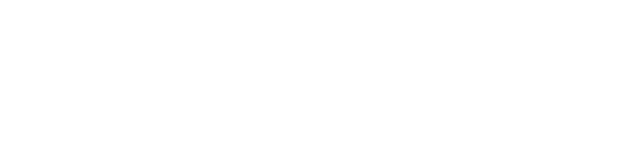
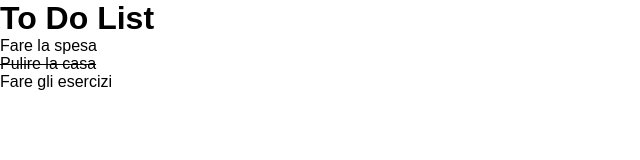
Before and after one commit to lpitto86/vue-todolist, a plain HTML site: page index.html in a window 1280 px wide. Shown: the whole page, without its empty margins (0-640 px from the left). Drawn offline with nearby package versions, Linux system fonts and the light colour scheme.

Commit message:
Milestone1

```diff
--- a/css/style.css
+++ b/css/style.css
@@ -7,3 +7,7 @@
   html {
     font-family: Arial, Helvetica, sans-serif;
   }
+
+  .completed {
+    text-decoration: line-through;
+}
--- a/index.html
+++ b/index.html
@@ -8,6 +8,17 @@
       <link rel="stylesheet" href="css/style.css">
 </head>
 <body>
+      <div id="app">
+            <h1>To Do List</h1>
+            <ul>
+                  <li v-for="todo in todos" :key="todo.text" :class="{ 'completed': todo.done }">
+                        {{ todo.text }}
+                  </li>
+            </ul>
+      </div>
+
+      <script src="https://cdn.jsdelivr.net/npm/vue@2"></script>
+
       <script src="js/scripts.js" type="text/javascript"></script>
 </body>
 </html>
--- a/js/scripts.js
+++ b/js/scripts.js
@@ -0,0 +1,11 @@
+new Vue({
+      el: '#app',
+      data: {
+            todos: [
+                  { text: 'Fare la spesa', done: false },
+                  { text: 'Pulire la casa', done: true },
+                  { text: 'Fare gli esercizi', done: false },
+                  // Aggiungi altri "to do" secondo necessità
+            ]
+      }
+});
```
